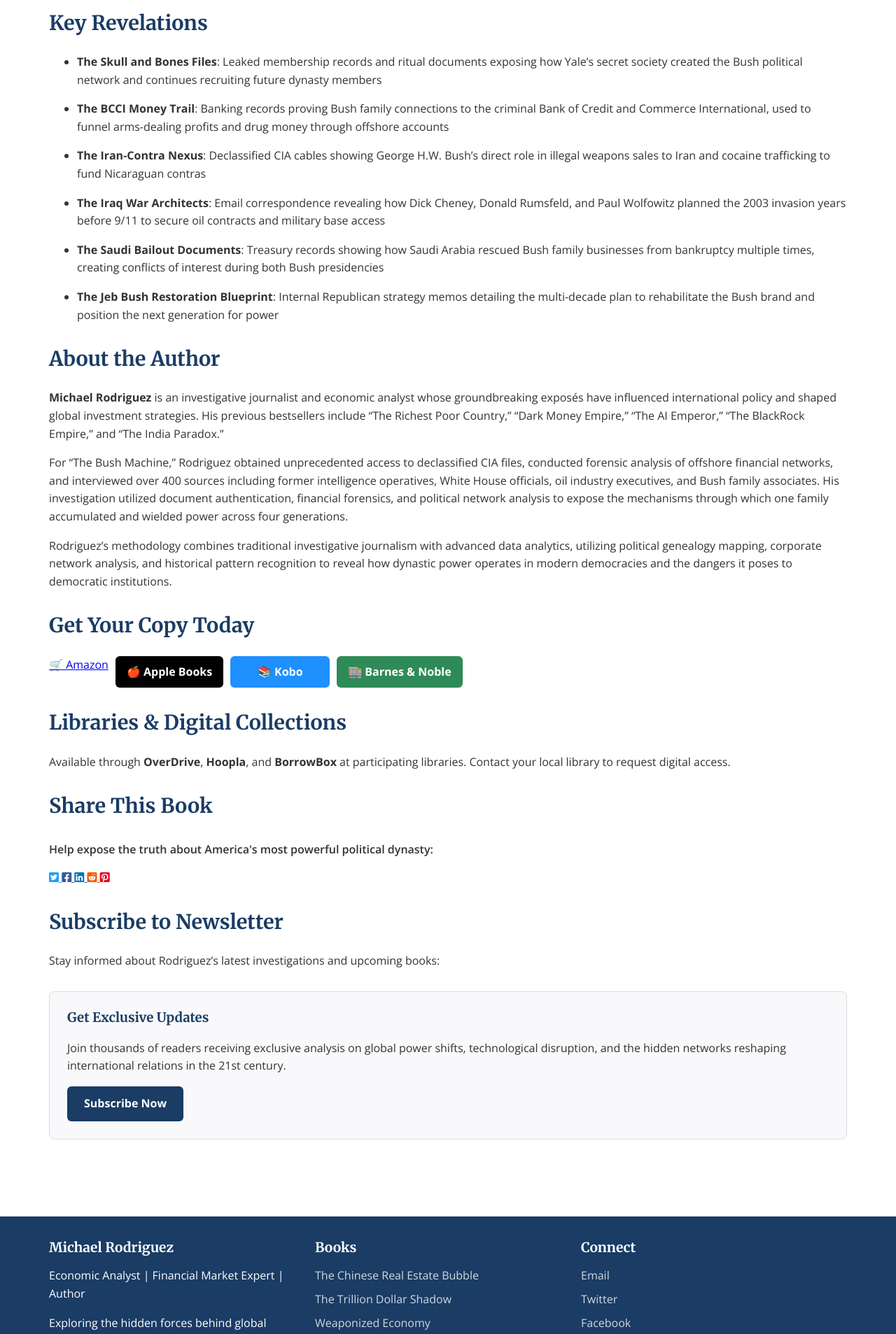
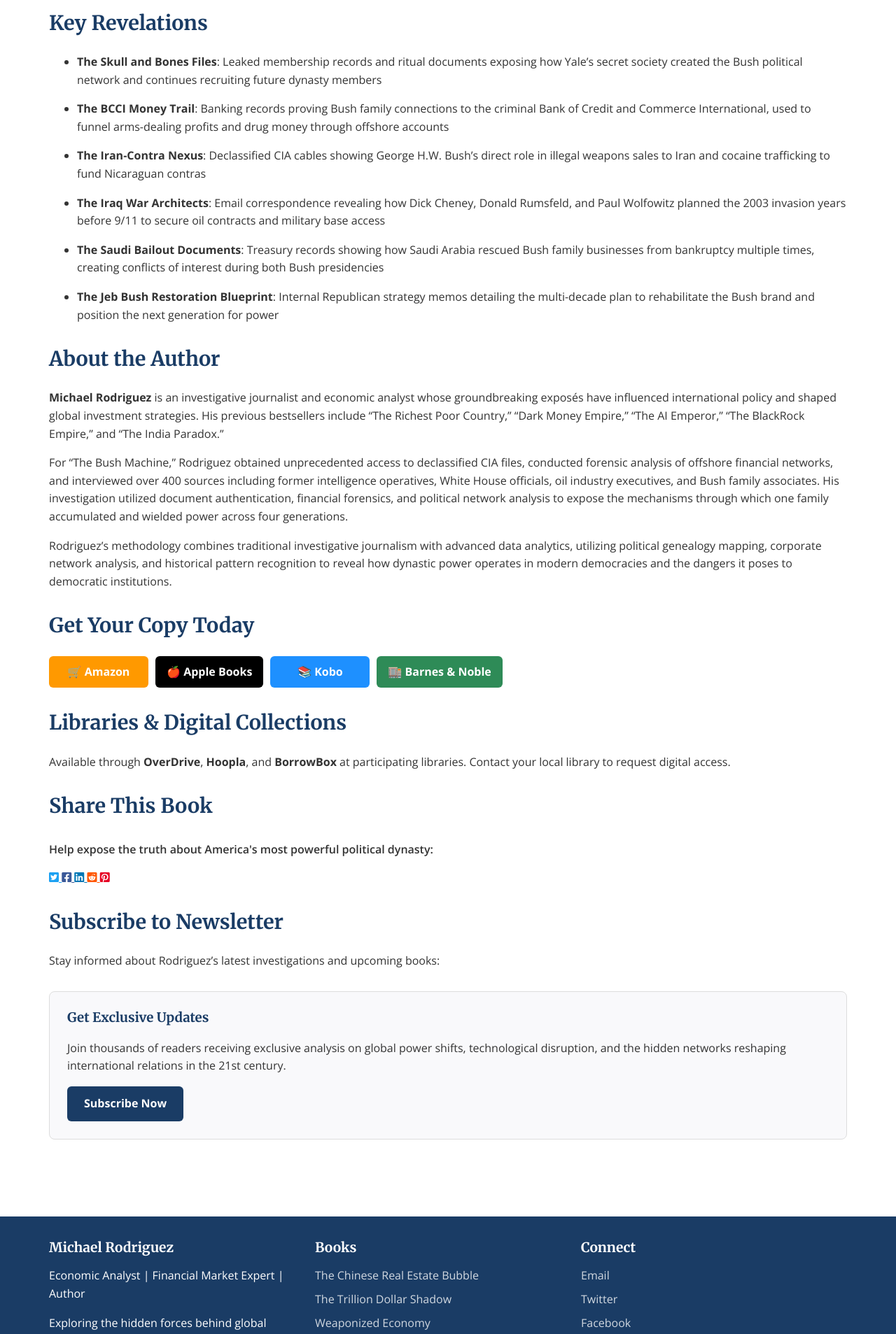
Before and after one commit to Zews123/michael-rodriguez-books, a Jekyll site: the page built from books/Bush_Machine.md, in a window 1280 px wide. Shown: the part 1764-3671 px from the top of the page at 70% size. Built offline with Jekyll 4.4.1, drawn with Linux system fonts in a browser that asks for light colours.

Commit message:
Update Bush_Machine.md

```diff
--- a/books/Bush_Machine.md
+++ b/books/Bush_Machine.md
@@ -96,7 +96,7 @@
 ## Get Your Copy Today
 
 <div class="book-buttons">
-<a href="https://www.amazon.com/s?k=Michael+Rodriguez">🛒 Amazon</a>
+<a href="https://www.amazon.com/dp/The-Bush-Machine/B0FSBBG5JT" class="book-btn book-btn-amazon">🛒 Amazon</a>
 <a href="https://books.apple.com/us/book/the-bush-machine-four-generations-of-oil/id6753166881" class="book-btn book-btn-apple">🍎 Apple Books</a>
 <a href="https://www.kobo.com/ww/en/ebook/the-bush-machine-four-generations-of-oil-espionage-and-american-power?sId=3cf410f9-d0de-42e3-8929-3786594fffaf&ssId=i15ZsPcFgvi_zeWPxZ2CQ" class="book-btn book-btn-kobo">📚 Kobo</a>
 <a href="https://www.barnesandnoble.com/w/the-bush-machine-michael-rodriguez/1148413008" class="book-btn book-btn-bn">🏬 Barnes & Noble</a>
```
